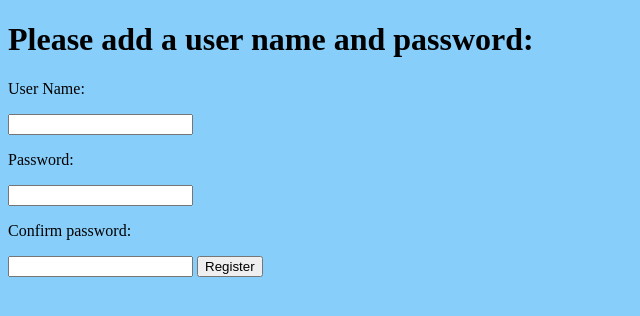
After one commit to peterosz/the-world-of-star-wars, a Flask app: page /register in a window 1280 px wide. The commit adds this page. Shown: the top 316 px of the page, without its empty margins (0-640 px from the left). Run offline with Flask 2, Linux system fonts and the light colour scheme.

Commit message:
login works, with password check and hash

```diff
--- a/server.py
+++ b/server.py
@@ -1,9 +1,13 @@
-from flask import Flask, render_template
+from flask import Flask, render_template, request, redirect, url_for, flash, session
+from werkzeug.security import generate_password_hash, check_password_hash
 import requests
+from connect_to_db import execute_query
 
 app = Flask(__name__)
+app.secret_key = 'ssssh its a secret'
 
-@app.route('/')
+
+@app.route('/', methods=['GET', 'POST'])
 def index():
     table_header = ['Name',
                     'Diameter in km',
@@ -20,8 +24,83 @@ def index():
                           'Eye color',
                           'Birth year',
                           'Gender']
-    return render_template('index.html', table_header=table_header, modal_table_header=modal_table_header)
+    if session['logged_in']:
+        user_logged_in = session['username']
+        return render_template('index.html', table_header=table_header,
+                                            modal_table_header=modal_table_header,
+                                            user_logged_in=user_logged_in)
+    else:
+        return render_template('index.html', table_header=table_header,
+                                             modal_table_header=modal_table_header)
 
+
+@app.route('/login', methods=['GET'])
+def login():
+    return render_template('login.html')
+
+
+@app.route('/register', methods=['GET'])
+def register():
+    return render_template('register.html')
+
+
+@app.route('/logout', methods=['GET', 'POST'])
+def logout():
+    session.pop('username', None)
+    session['logged_in'] = False
+    return redirect(url_for('index'))
+
+
+@app.route('/register', methods=['POST'])
+def register_user():
+    username = request.form['name']
+    password = request.form['password1']
+    print(username)
+    query_user = '''SELECT username
+               FROM swusers
+               WHERE username = '%s';''' % (username)
+    result = execute_query(query_user)
+    print(result)
+    if result == []:
+        password_hash = generate_password_hash(password)
+        query = '''INSERT INTO swusers (username, p4ssword) \
+                    VALUES ('%s', '%s');''' % (username, password_hash)
+        execute_query(query)
+        return redirect(url_for('login'))
+    else:
+        error = 'Username already in use.'
+        return render_template('error.html', error=error)
+    return redirect(url_for('login'))
+
+
+@app.route('/login', methods=['POST'])
+def log_user_in():
+    username = request.form['name']
+    password = request.form['password']
+    query_user = ('''SELECT username
+                FROM swusers
+                WHERE username='%s';'''
+                % (username))
+    user_check = execute_query(query_user)
+    if username in user_check[0][0]:
+        query_psw = ('''SELECT p4ssword
+                    FROM swusers
+                    WHERE username='%s';'''
+                    % (username))
+        psw_check = execute_query(query_psw)
+        print(psw_check[0][0])
+        print(password)
+        print(check_password_hash(psw_check[0][0], password))
+        if check_password_hash(psw_check[0][0], password):
+            session['username'] = username
+            session['logged_in'] = True
+            return redirect(url_for('index'))
+        else:
+            flash('User name or password incorrect.')
+            return render_template('login.html')
+    else:
+        flash('User name or password incorrect.')
+        return render_template('login.html')
 
 if __name__ == '__main__':
     app.run(debug=True)
--- /dev/null
+++ b/static/psw_check.js
@@ -0,0 +1,17 @@
+function main() {
+    var password = document.getElementById("pw1")
+    var confirm_password = document.getElementById("pw2");
+
+    function validatePassword(){
+        if(password.value !== confirm_password.value) {
+            confirm_password.setCustomValidity("Passwords Don't Match");
+        } else {
+            confirm_password.setCustomValidity('');
+        }
+    }
+
+    password.onchange = validatePassword;
+    confirm_password.onkeyup = validatePassword;
+}
+
+window.addEventListener('load', main());
--- a/static/style.css
+++ b/static/style.css
@@ -22,7 +22,7 @@ th {
 h2 {
     color: white;
 }
-#button, #next, #prev, .modal-close-button {
+#button, #next, #prev, .modal-close-button, a {
     background-color: #008CBA ;
     border: none;
     color: white;
@@ -32,6 +32,7 @@ h2 {
     display: inline-block;
     font-size: 16px;
     border-radius: 8px;
+    margin: 4px;
 }
 
 
--- /dev/null
+++ b/templates/register.html
@@ -0,0 +1,22 @@
+<!DOCTYPE html>
+<html>
+    <head>
+        <title>Register</title>
+        <link rel="stylesheet" href="/static/style.css">
+        <script src="{{ url_for('static', filename='psw_check.js') }}" defer></script>
+    </head>
+    <body>
+        <header>
+            <h1>Please add a user name and password:</h1>
+        </header>
+        <form method="POST" action="/register">
+            <p>User Name:</p>
+            <input type="text" name="name" required>
+            <p>Password:</p>
+            <input type="password" name="password1" id="pw1" pattern=".{3,}" required title="3 characters minimum">
+            <p>Confirm password:</p>
+            <input type="password" name="password2" id="pw2" pattern=".{5,}" required title="5 characters minimum">
+            <button type="submit">Register</button>
+        </form>
+    </body>
+</html>
```
Also changed, not shown: SQL/swSQL.sql (added, +17 -0 lines), connect_to_db.py (added, +33 -0 lines), templates/error.html (added, +12 -0 lines), templates/index.html (+7 -0 lines), templates/login.html (added, +29 -0 lines).
